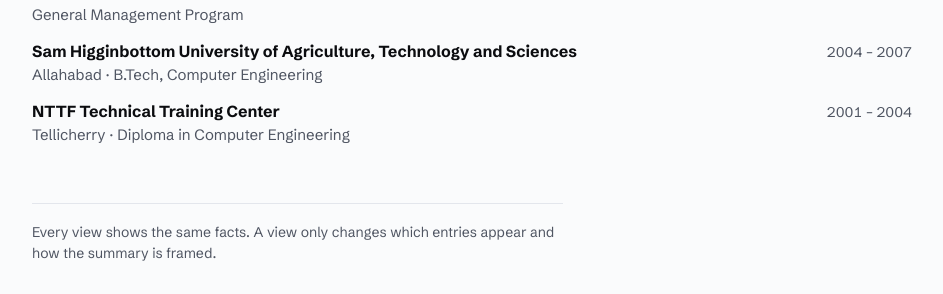
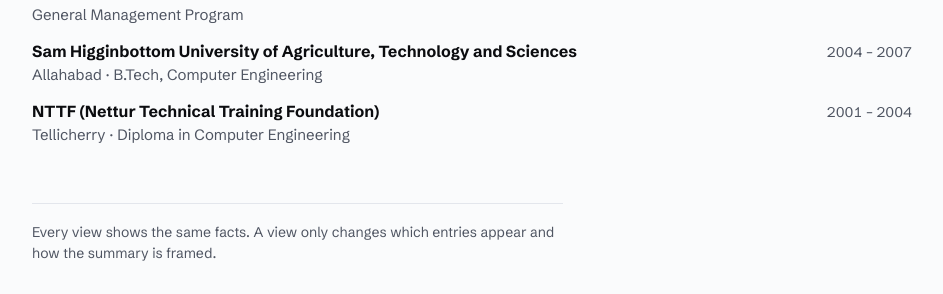
Before and after one commit to and/and.github.io, a Jekyll site: the page resume/index.html, which Jekyll copies as it is, in a window 1280 px wide and 900 px high, scrolled down 3937 px. Shown: the part 549-843 px from the top of the window, without its empty margins (168-1111 px from the left). Built offline with Jekyll 4.4.1, drawn with Linux system fonts in a browser that asks for light colours.

Commit message:
Resume education: NTTF (Nettur Technical Training Foundation)
Co-Authored-By: Claude Opus 5.5 <noreply@anthropic.com>
Claude-Session: https://claude.ai/code/session_01MuwebNEXBFxCrvNjpbsvNM

```diff
--- a/resume/index.html
+++ b/resume/index.html
@@ -464,7 +464,7 @@ a:hover { text-decoration-thickness: 2px; }
       <div class="edu">
         <div><div><p><b>Stoa</b></p><p class="where">General Management Program</p></div><p class="dates">2022 – 2023</p></div>
         <div><div><p><b>Sam Higginbottom University of Agriculture, Technology and Sciences</b></p><p class="where">Allahabad · B.Tech, Computer Engineering</p></div><p class="dates">2004 – 2007</p></div>
-        <div><div><p><b>NTTF Technical Training Center</b></p><p class="where">Tellicherry · Diploma in Computer Engineering</p></div><p class="dates">2001 – 2004</p></div>
+        <div><div><p><b>NTTF (Nettur Technical Training Foundation)</b></p><p class="where">Tellicherry · Diploma in Computer Engineering</p></div><p class="dates">2001 – 2004</p></div>
       </div>
     </section>
   </main>
```
